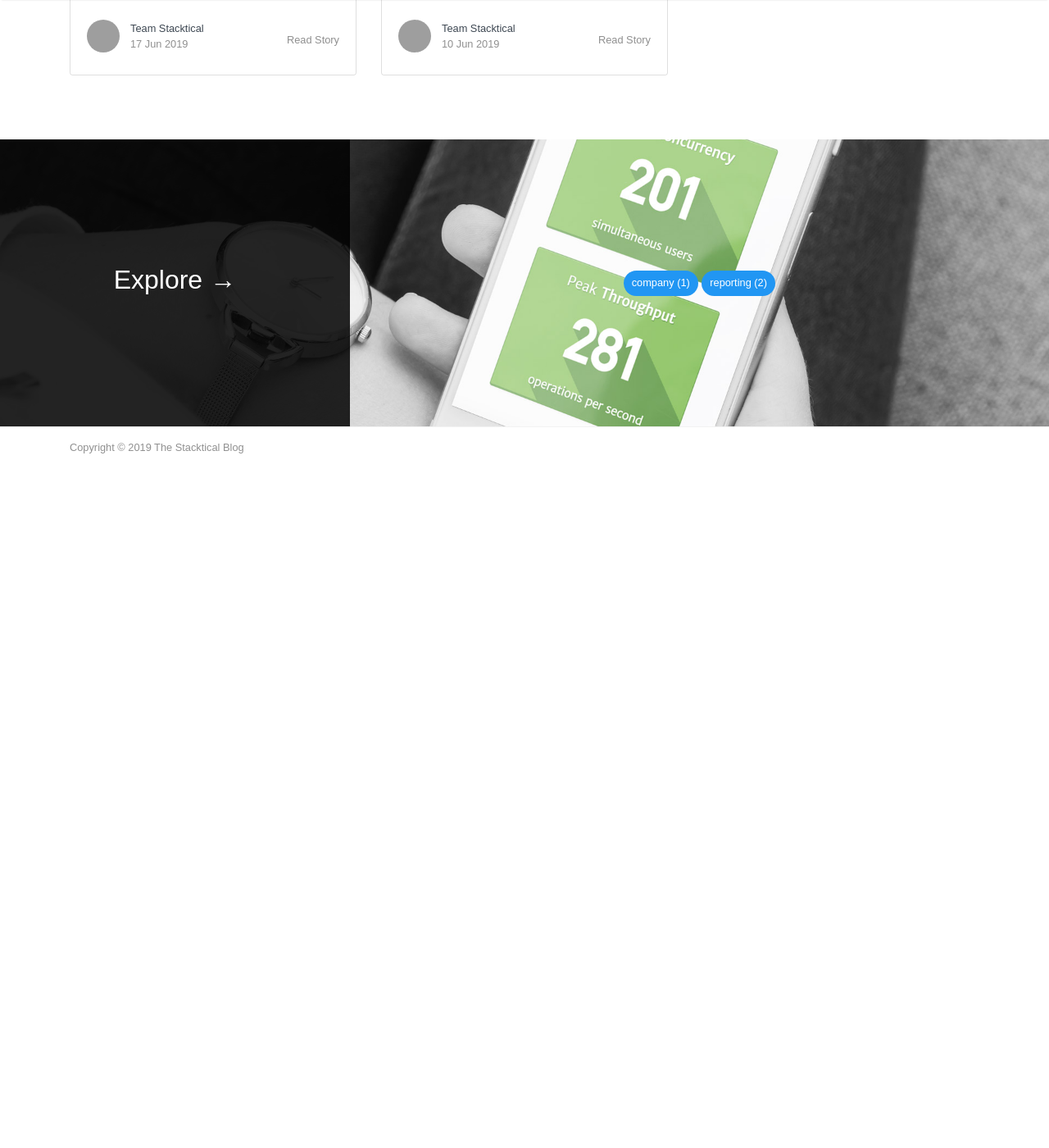
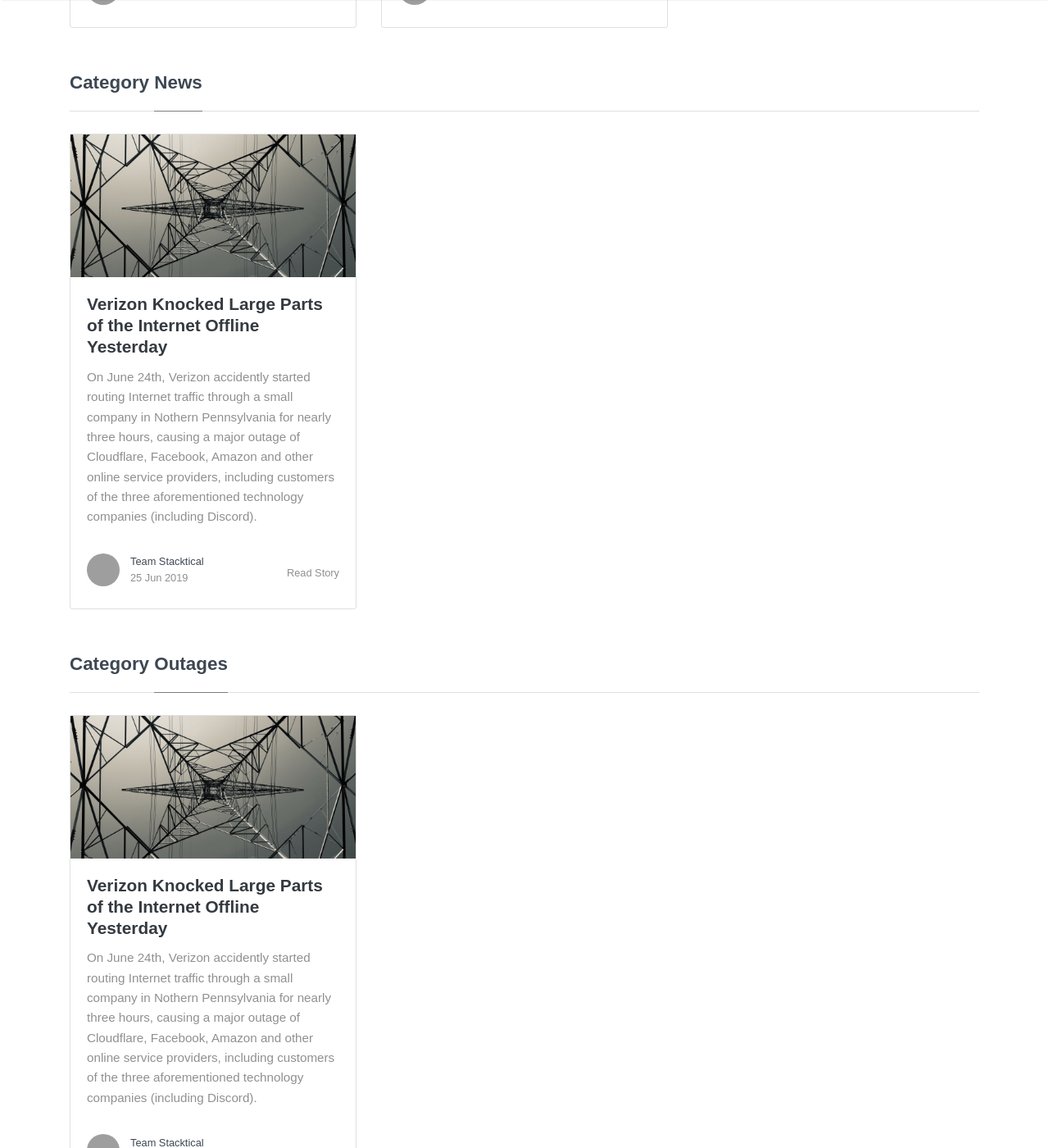
Before and after one commit to Stacktical/stacktical.github.io, a Jekyll site: the page built from _pages/categories.md, in a window 1280 px wide and 1400 px high, scrolled down 1179 px. Shown: the whole window at 82% size. Built offline with Jekyll 4.4.1, drawn with Linux system fonts in a browser that asks for light colours; nearby versions of some CDN libraries; some web fonts are replaced; before the commit the page ends 1809 px from its top, so only the background shows below that; some of the changed text lies outside the part shown; grey boxes are pictures that could not be loaded.

Commit message:
New article + feature update.

```diff
--- /dev/null
+++ b/_posts/2019-06-25-verizon-routing-outage-june-24.md
@@ -0,0 +1,19 @@
+---
+layout: post
+featured: false
+title:  "Verizon Knocked Large Parts of the Internet Offline Yesterday"
+author: Team
+categories: [ news, outages ]
+image: assets/img/2019-06-25-verizon-routing-outage-june-24.jpg
+---
+On June 24th, Verizon accidently started routing Internet traffic through a small company in Nothern Pennsylvania for nearly three hours, causing a major outage of Cloudflare, Facebook, Amazon and other online service providers, including customers of the three aforementioned technology companies (including Discord).
+
+According to [Cloudflare's incident report](https://blog.cloudflare.com/how-verizon-and-a-bgp-optimizer-knocked-large-parts-of-the-internet-offline-today/), although they repeatedly called and emailed their support, the Cloudflare Ops team still had not hear from Verizon at the time of writing, over 8 hours after the incident. Nobody was aware of Verizon taking action to resolve the issue.
+
+> At Cloudflare, we wish that events like this never take place, but unfortunately the current state of the Internet does very little to prevent incidents such as this one from occurring.
+
+It is important to understand that outages like this one in fact triggering a series of cascading incidents, just like Discord, the popular crypto-friendly messaging app was impacted by Cloudflare's outage, itself caused by Verizon's mistake.
+
+Fortunately, routing security technologies like [RPKI](https://blog.cloudflare.com/cloudflares-rpki-toolkit/) and Decentralized Security SLAs powered by [Stacktical](https://stacktical.com) could bring new ways to mitigate these risks in the future.
+
+Read more about the news on [The Verge](https://www.theverge.com/2019/6/24/18715308/discord-down-outage-cloudflare-problems-crunchyroll-feedly).
```
Also changed, not shown: _posts/2019-06-17-weekly-status-update-june-10-june-16.md (+1 -1 lines), assets/img/2019-06-10-a-new-blog-for-stacktical.jpg, assets/img/2019-06-25-verizon-routing-outage-june-24.jpg (added), 9 other files.
